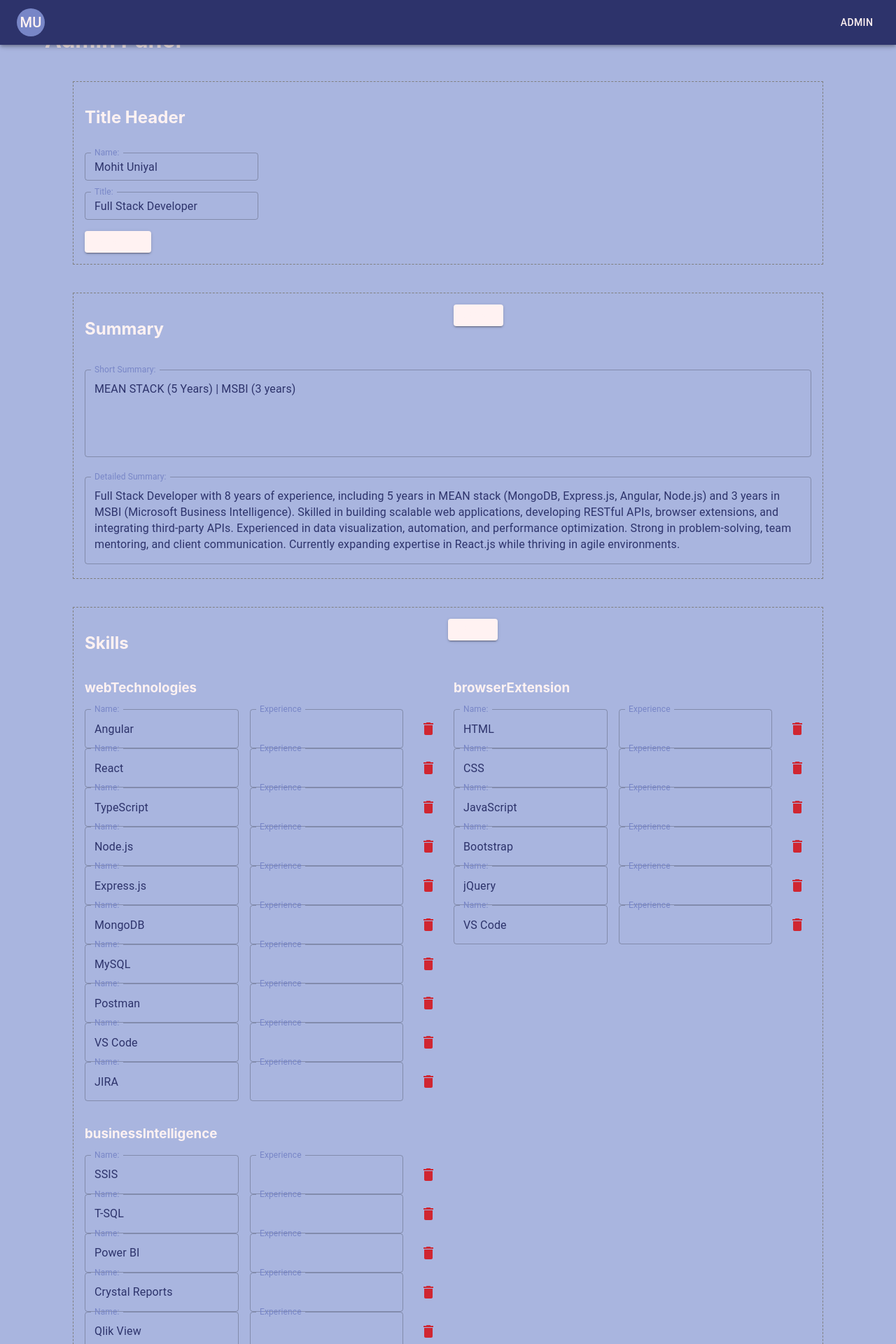
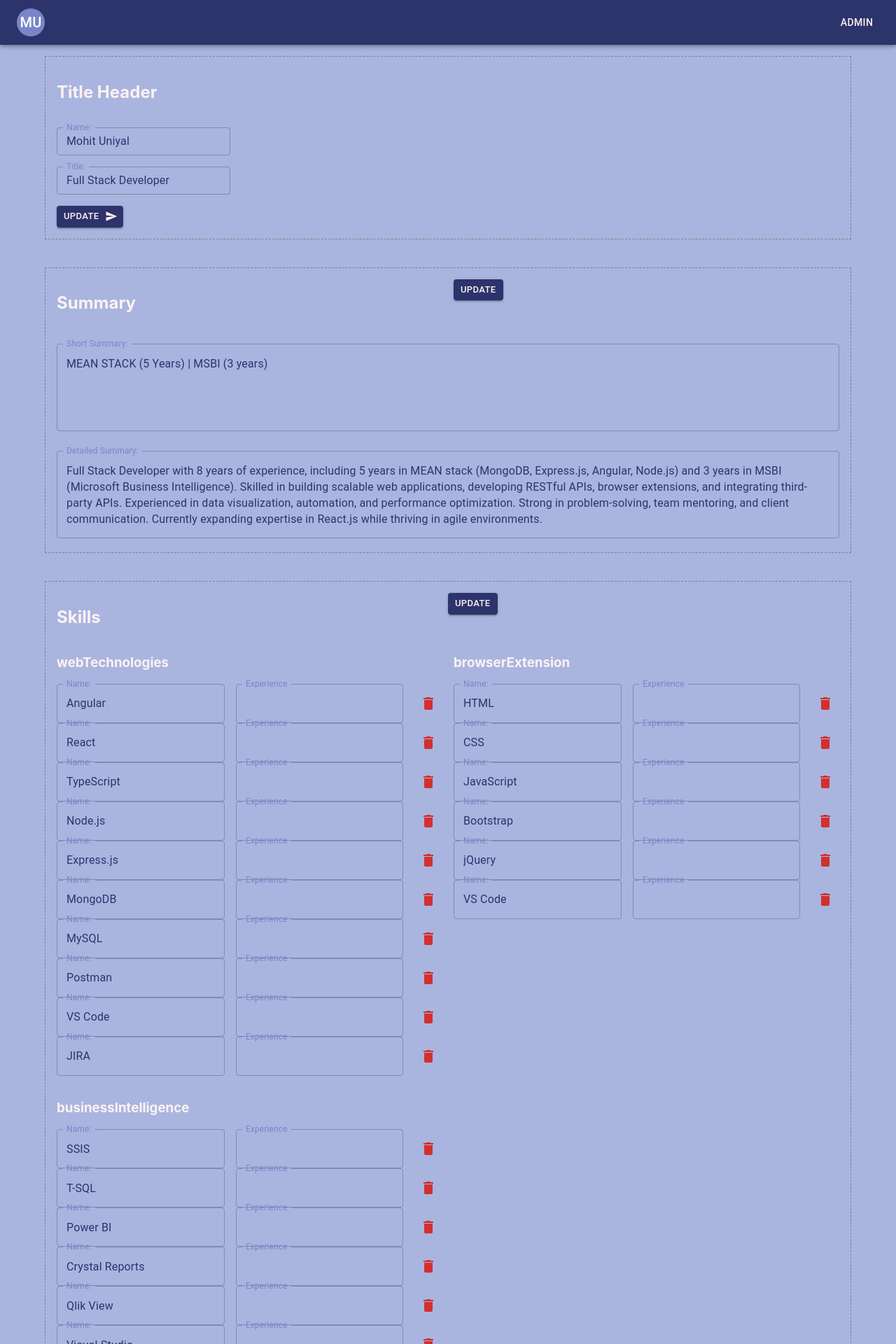
Before and after one commit to Mohit7th/resume, a React (Create React App) app: page /admin in a window 1280 px wide. Shown: the top 1920 px of the page at 70% size. Built offline with nearby package versions, Linux system fonts and the light colour scheme.

Commit message:
fix for button color admin

```diff
--- a/src/components/admin/ProjectBlock.tsx
+++ b/src/components/admin/ProjectBlock.tsx
@@ -6,10 +6,12 @@ import IconButton from "@mui/material/IconButton";
 import DeleteIcon from "@mui/icons-material/Delete";
 import { Box, Stack, TextField } from "@mui/material";
 import Grid from "@mui/material/Grid2";
+import { useTheme } from "@mui/material/styles";
 
 export default function ProjectsBlock() {
     const userdata = useUserData();
     const dispatch = useUserDataDispatch();
+    const theme = useTheme();
 
     // Ensure projects are properly initialized
     const [projects, setProjects] = useState<Projects[]>(
@@ -48,7 +50,10 @@ export default function ProjectsBlock() {
     }
 
     return (
-        <Box component="section" sx={{ m: 5, p: 2, border: "1px dashed grey" }}>
+        <Box
+            component="section"
+            sx={{ mt: 5, p: 2, border: "1px dashed grey" }}
+        >
             <Grid container spacing={2}>
                 <Grid size={6}>
                     <h2>Projects</h2>
@@ -58,6 +63,9 @@ export default function ProjectsBlock() {
                         variant="contained"
                         size="small"
                         onClick={updateProjects}
+                        sx={{
+                            backgroundColor: theme.palette.primary.dark,
+                        }}
                     >
                         Update
                     </Button>
@@ -112,14 +120,10 @@ export default function ProjectsBlock() {
                                         )
                                     }
                                 />
-                                    <IconButton
-                                        aria-label="delete"
-                                        color="error"
-                                    >
+                                <IconButton aria-label="delete" color="error">
                                     <DeleteIcon />
                                 </IconButton>
                             </Stack>
-
                         }
                     </Grid>
                 ))}
--- a/src/components/admin/SkillsBlock.tsx
+++ b/src/components/admin/SkillsBlock.tsx
@@ -6,11 +6,12 @@ import IconButton from "@mui/material/IconButton";
 import DeleteIcon from "@mui/icons-material/Delete";
 import { Box, Stack, TextField } from "@mui/material";
 import Grid from "@mui/material/Grid2";
+import { useTheme } from "@mui/material/styles";
 
 export default function SkillsBlock() {
     const userdata = useUserData();
     const dispatch = useUserDataDispatch();
-
+    const theme = useTheme();
     // Ensure skills are properly initialized
     const [skills, setSkills] = useState<Skills>(
         userdata?.skills || {
@@ -60,7 +61,10 @@ export default function SkillsBlock() {
     }
 
     return (
-        <Box component="section" sx={{ m: 5, p: 2, border: "1px dashed grey" }}>
+        <Box
+            component="section"
+            sx={{ mt: 5, p: 2, border: "1px dashed grey" }}
+        >
             <Grid container justifyContent="space-between">
                 <Grid size={6}>
                     <h2>Skills</h2>
@@ -70,6 +74,9 @@ export default function SkillsBlock() {
                         variant="contained"
                         size="small"
                         onClick={updateSkills}
+                        sx={{
+                            backgroundColor: theme.palette.primary.dark,
+                        }}
                     >
                         Update
                     </Button>
@@ -77,7 +84,7 @@ export default function SkillsBlock() {
             </Grid>
             <Grid container spacing={2}>
                 {Object.keys(skills).map((skillKey, idx) => (
-                    <Grid size={{ xs: 12, md: 6 }} key={skillKey+idx}>
+                    <Grid size={{ xs: 12, md: 6 }} key={skillKey + idx}>
                         <h3>{skillKey.replace("-", " ")}</h3>
                         {skills[skillKey as SkillCategory].map(
                             (tech, index) => (
--- a/src/components/admin/SummaryBlock.tsx
+++ b/src/components/admin/SummaryBlock.tsx
@@ -4,10 +4,12 @@ import { Summary } from "../../types"; // Import the correct type
 import Button from "@mui/material/Button";
 import { Box, TextField } from "@mui/material";
 import Grid from "@mui/material/Grid2";
+import { useTheme } from "@mui/material/styles";
 
 export default function SummaryBlock() {
     const userdata = useUserData();
     const dispatch = useUserDataDispatch();
+    const theme = useTheme();
 
     // Ensure summary is properly initialized
     const [summary, setSummary] = useState<Summary>(
@@ -45,7 +47,10 @@ export default function SummaryBlock() {
     }
 
     return (
-        <Box component="section" sx={{ m: 5, p: 2, border: "1px dashed grey" }}>
+        <Box
+            component="section"
+            sx={{ mt: 5, p: 2, border: "1px dashed grey" }}
+        >
             <Grid container spacing={2}>
                 <Grid size={6}>
                     <h2>Summary</h2>
@@ -55,6 +60,9 @@ export default function SummaryBlock() {
                         variant="contained"
                         size="small"
                         onClick={updateSummary}
+                        sx={{
+                            backgroundColor: theme.palette.primary.dark,
+                        }}
                     >
                         Update
                     </Button>
--- a/src/components/admin/TitleHeaderBlock.tsx
+++ b/src/components/admin/TitleHeaderBlock.tsx
@@ -6,10 +6,12 @@ import SendIcon from "@mui/icons-material/Send";
 import TextField from "@mui/material/TextField";
 import { Box } from "@mui/material";
 import Grid from "@mui/material/Grid2";
+import { useTheme } from "@mui/material/styles";
 
 export function TitleHeaderBlock() {
     const userdata = useUserData();
     const dispatch = useUserDataDispatch();
+        const theme = useTheme();
 
     // Ensure titleHeader is initialized correctly
     const [titleHeader, setTitleHeader] = useState<TitleHeader>(
@@ -53,7 +55,7 @@ export function TitleHeaderBlock() {
     }
 
     return (
-        <Box component="section" sx={{ m: 5, p: 2, border: "1px dashed grey" }}>
+        <Box component="section" sx={{ mt: 8, p: 2, border: "1px dashed grey" }}>
             <Grid container spacing={2}>
                 <Grid size={12}>
                     <h2>Title Header</h2>
@@ -88,6 +90,9 @@ export function TitleHeaderBlock() {
                         size="small"
                         endIcon={<SendIcon />}
                         onClick={updateTitleHeader}
+                        sx={{
+                            backgroundColor: theme.palette.primary.dark
+                        }}
                     >
                         Update
                     </Button>
--- a/src/components/admin/WorkHistoryBlock.tsx
+++ b/src/components/admin/WorkHistoryBlock.tsx
@@ -6,10 +6,12 @@ import IconButton from "@mui/material/IconButton";
 import DeleteIcon from "@mui/icons-material/Delete";
 import { Box, Stack, TextField } from "@mui/material";
 import Grid from "@mui/material/Grid2";
+import { useTheme } from "@mui/material/styles";
 
 export default function WorkHistoryBlock() {
     const userdata = useUserData();
     const dispatch = useUserDataDispatch();
+    const theme = useTheme();
 
     // Ensure workHistory is properly initialized
     const [workHistory, setWorkHistory] = useState<WorkHistory[]>(
@@ -48,7 +50,10 @@ export default function WorkHistoryBlock() {
     }
 
     return (
-        <Box component="section" sx={{ m: 5, p: 2, border: "1px dashed grey" }}>
+        <Box
+            component="section"
+            sx={{ mt: 5, p: 2, border: "1px dashed grey" }}
+        >
             <Grid container spacing={2}>
                 <Grid size={6}>
                     <h2>Work History</h2>
@@ -58,6 +63,9 @@ export default function WorkHistoryBlock() {
                         variant="contained"
                         size="small"
                         onClick={updateWorkHistory}
+                        sx={{
+                            backgroundColor: theme.palette.primary.dark,
+                        }}
                     >
                         Update
                     </Button>
@@ -66,7 +74,7 @@ export default function WorkHistoryBlock() {
             <Grid container spacing={2}>
                 {workHistory.map((detail, index) => (
                     <Grid size={4} key={detail._id}>
-                        <Stack spacing={2} >
+                        <Stack spacing={2}>
                             <TextField
                                 id="outlined-basic"
                                 label="Company:"
--- a/src/index.css
+++ b/src/index.css
@@ -11,3 +11,7 @@ code {
   font-family: source-code-pro, Menlo, Monaco, Consolas, 'Courier New',
     monospace;
 }
+
+button {
+  background-color: #2D336B;
+}
--- a/src/pages/Admin Panel/AdminPanel.tsx
+++ b/src/pages/Admin Panel/AdminPanel.tsx
@@ -12,7 +12,6 @@ const AdminPanel: React.FC = () => {
     return (
         <Container fixed>
             <UserDataProvider>
-                <h1>Admin Panel</h1>
                 <TitleHeaderBlock />
                 <SummaryBlock />
                 <SkillsBlock />
--- a/src/pages/ResumeHome.tsx
+++ b/src/pages/ResumeHome.tsx
@@ -4,16 +4,22 @@ import Skills from "../components/home/Skills";
 import TitleHeader from "../components/home/TitleHeader";
 import Summary from "../components/home/Summary";
 import WorkHistory from "../components/home/WorkHistory";
+import { UserDataProvider } from "../context/UserContext";
 
 export default function ResumeHome() {
     return (
         <Container fixed>
-            <TitleHeader />
-            <Divider> <Chip label="Summary" /></Divider>
-            <Summary />
-            <Divider/>
-            <WorkHistory />
-            <Skills />
+            <UserDataProvider>
+                <TitleHeader />
+                <Divider>
+                    {" "}
+                    <Chip label="Summary" />
+                </Divider>
+                <Summary />
+                <Divider />
+                <WorkHistory />
+                <Skills />
+            </UserDataProvider>
         </Container>
     );
 }
--- a/src/theme/theme.tsx
+++ b/src/theme/theme.tsx
@@ -9,22 +9,6 @@ const theme = createTheme({
             dark: "#2D336B", // Darker shade
             contrastText: "#FFF2F2", // Text color on primary
         },
-        error: {
-            main: "#D02631",
-        },
-        warning: {
-            main: "#FFAB00",
-        },
-        info: {
-            main: "#4285F4",
-        },
-        success: {
-            main: "#1F865A",
-        },
-        background: {
-            default: "#FFF2F2",
-            paper: "#ffffff",
-        },
         text: {
             primary: "#2D336B",
             secondary: "#7886C7",
```
Lines whose indentation alone changed are shown as unchanged.
